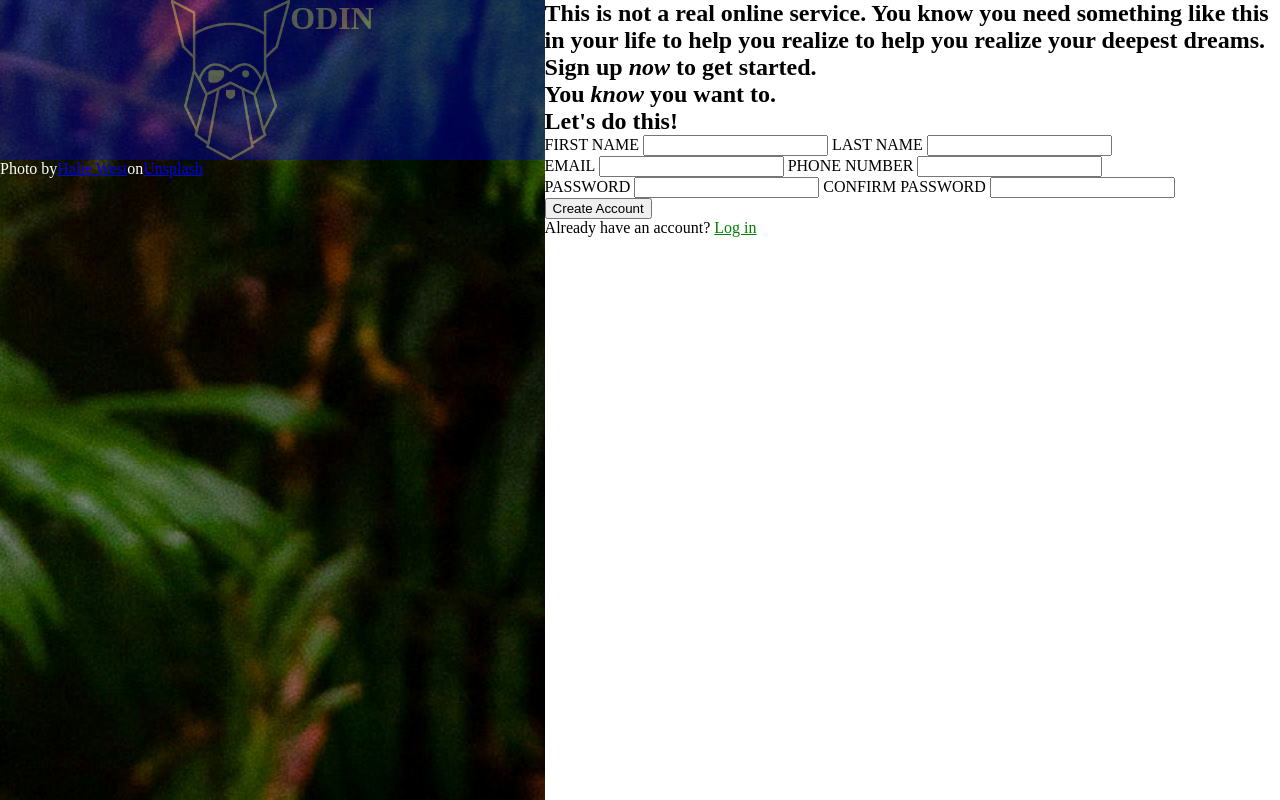
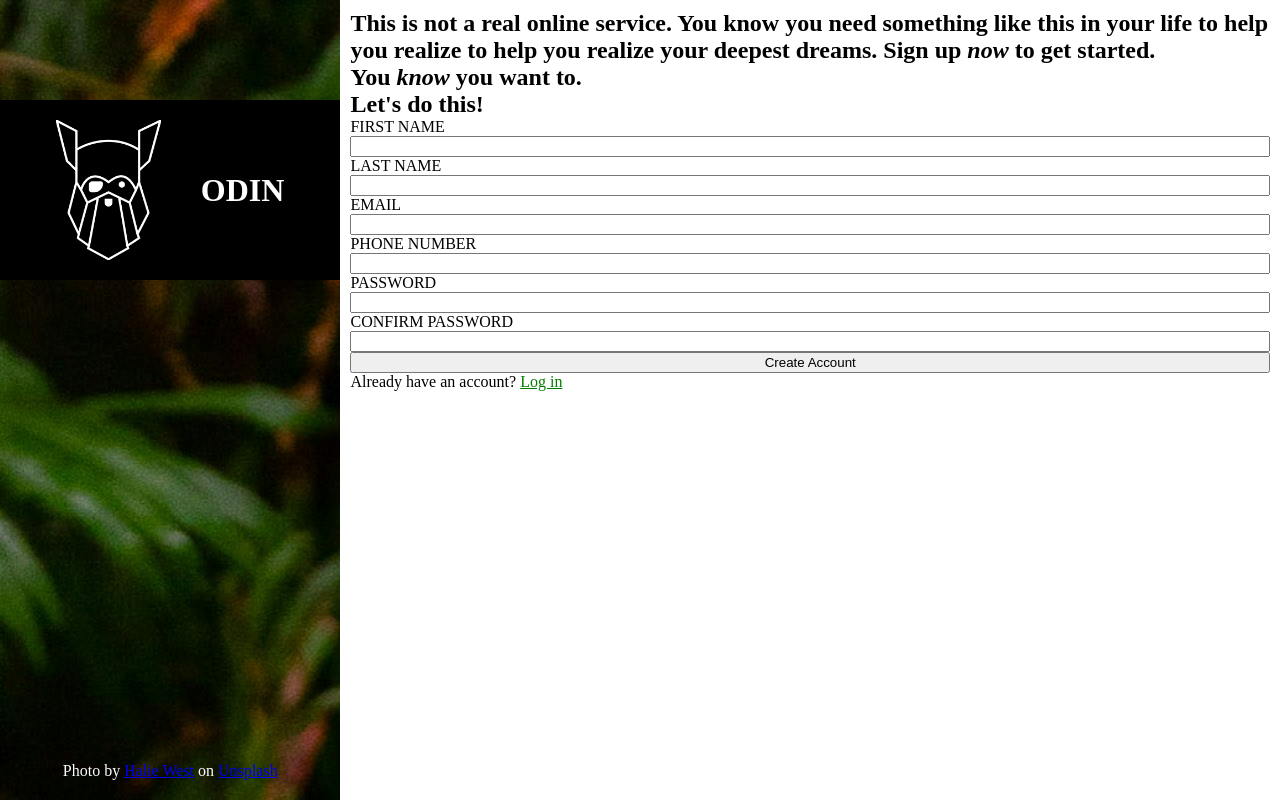
Before and after one commit to jttribiana/signup-form, a plain HTML site: page index.html in a window 1280 px wide. Drawn offline with Linux system fonts and the light colour scheme.

Commit message:
Fix layout

```diff
--- a/index.html
+++ b/index.html
@@ -25,28 +25,29 @@
         <div>
             <h2>Let's do this!</h2>
         </div>
+
         <div>
+            <div>
+                <div>
             <label for="first-name">FIRST NAME</label>
             <input type="text" id="first-name" name="first-name">
+        </div>
+        <div>
             <label for="last-name">LAST NAME</label>
             <input type="text" id="last-name" name="last-name">
         </div>
+            </div>
+
             <label for="email">EMAIL</label>
             <input type="email" id="email" name="email" required>
             <label for="phone">PHONE NUMBER</label>
             <input type="tel" id="phone" name="phone" pattern="[0-9]{3}-[0-9]{2}-[0-9]{3}">
-        <div>
-        <div>
             <label for="password">PASSWORD</label>
             <input type="password" id="password" name="password" required>
             <label for="confirm-password">CONFIRM PASSWORD</label>
             <input type="password" id="confirm-password" name="confirm-password" required>
-        </div>
-        <div>
             <button type="submit">Create Account</button>
             <p>Already have an account? <a href="log.in" style="color: green;">Log in</a></p>
-        </div>
-
         </div>
     </form>
     </div>
--- a/style.css
+++ b/style.css
@@ -13,21 +13,56 @@ body {
 
 #image-container {
     background-image: url(pine.jpg);
+    width: 50%;
     height: 100vh;
-    width: 100vw;
+}
+#logo > h1,
+#logo > img {
+    height: 10rem;
+    color: white;
+    padding: 10px;
+    display: flex;
+    justify-content: center;
+    align-items: center;
+    margin: 10px;
 }
 
+
+
 #logo {
-    height: 10rem;
     display: flex;
-    background-color: blue;
-    opacity: 0.3;
-    color: white;
     justify-content: center;
+    align-items: center;
+    background-color: black;
+    margin-top: 100px;
+
 }
 
 #credit {
     color: white;
+    padding-bottom: 20px;
+    text-align: center;
+}
+
+
+#image-container {
     display: flex;
-    align-items: flex-end;
+    flex-direction: column;
+    justify-content: space-between;
 }
+
+
+#container {
+    margin: 10px;
+}
+
+form div {
+    display: flex;
+    flex-direction: column;
+}
+
+form {
+    display: flex;
+    flex-direction: column;
+    flex-wrap: wrap;
+}
```
